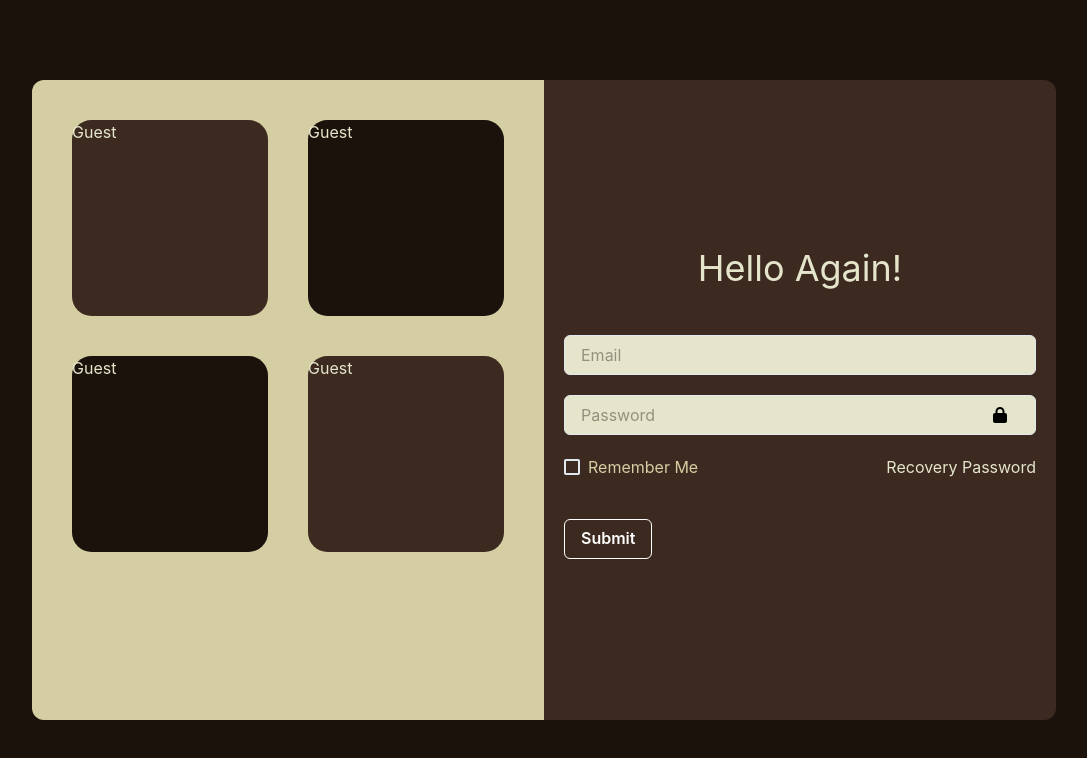
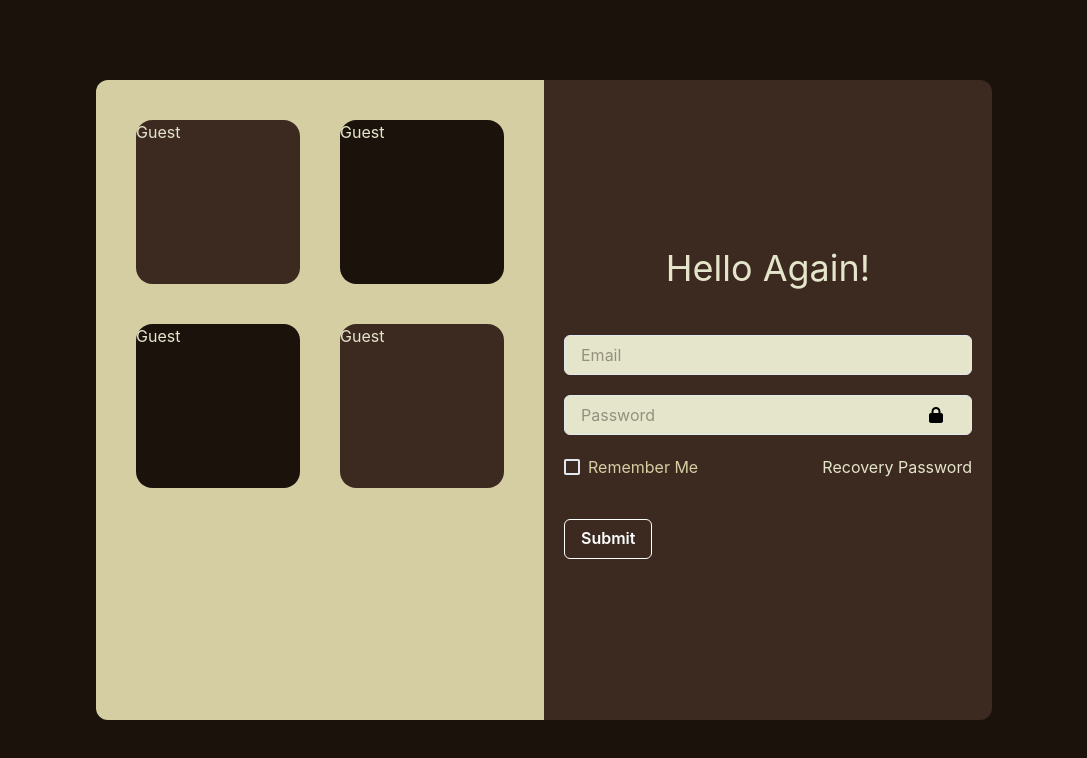
Before and after one commit to Sim-develop/interview-tool, a React (Vite) app: page /auth in a window 1280 px wide. Shown: the top 758 px of the page, without its empty margins (96-1183 px from the left). Built offline with nearby package versions, Linux system fonts and the light colour scheme.

Commit message:
chore: minor fixes

```diff
--- a/src/components/Input/index.tsx
+++ b/src/components/Input/index.tsx
@@ -8,15 +8,17 @@ import {
 } from "@chakra-ui/react";
 import { theme } from "../../assets/theme/theme";
 import { InputTypeProps } from "./Input.type";
+import React from "react";
 
-const Component = ({
-  type,
-  placeholder,
-  subElement,
-  addOn,
-  id,
-  ...prop
-}: InputTypeProps) => {
+export interface InputProps
+  extends InputTypeProps,
+    React.InputHTMLAttributes<HTMLInputElement> {}
+
+const Component = React.forwardRef<HTMLInputElement, InputProps>(
+  (
+    { type, placeholder, subElement, addOn, id, ...prop }: InputTypeProps,
+    ref
+  ) => {
     const { inputLeftElement, inputRightElement } = subElement ?? {};
     const { addOnLeft, addOnRight } = addOn ?? {};
     return (
@@ -29,6 +31,7 @@ const Component = ({
           placeholder={placeholder}
           _placeholder={{ opacity: 0.4, color: theme.colors.primaryDark }}
           focusBorderColor="transparent"
+          ref={ref}
           {...prop}
         />
         {inputLeftElement && (
@@ -43,6 +46,9 @@ const Component = ({
         {addOnRight && <InputRightAddon>{addOnRight}</InputRightAddon>}
       </InputGroup>
     );
-};
+  }
+);
+
+Input.displayName = "Input";
 
 export default Component;
--- a/src/routes/auth/Auth.tsx
+++ b/src/routes/auth/Auth.tsx
@@ -46,7 +46,7 @@ const Component = () => {
   const onSubmit: SubmitHandler<LoginSchemaType> = (data) => console.log(data);
   return (
     <Flex
-      backgroundColor={theme.colors.primaryMedium}
+      background={theme.colors.primaryMedium}
       p={5}
       direction="column"
       alignItems="stretch"
--- a/src/routes/auth/Introduction.tsx
+++ b/src/routes/auth/Introduction.tsx
@@ -23,12 +23,12 @@ const moveAround = (index: number) => keyframes`
     }
 `;
 
-const Block = styled.span<{ backgroundColor: string; index: number }>`
+const Block = styled.span<{ backgroundcolor: string; index: number }>`
   aspect-ratio: 1/1;
   padding: 20px;
   animation: ${(props) => moveAround(props.index)} 20s ease-in-out infinite;
   > div {
-    background-color: ${(props) => props.backgroundColor};
+    background-color: ${(props) => props.backgroundcolor};
     width: 100%;
     height: 100%;
     border-radius: 10%;
@@ -37,7 +37,7 @@ const Block = styled.span<{ backgroundColor: string; index: number }>`
 `;
 const Component = () => {
   return (
-    <Box backgroundColor={theme.colors.primaryLight} p={5}>
+    <Box background={theme.colors.primaryLight} p={5}>
       <Grid templateColumns="repeat(2, 1fr)">
         {Array(4)
           .fill("")
@@ -47,7 +47,7 @@ const Component = () => {
                 ? theme.colors.primaryDark
                 : theme.colors.primaryMedium;
             return (
-              <Block backgroundColor={color} index={index}>
+              <Block backgroundcolor={color} index={index} key={index}>
                 <div>Guest</div>
               </Block>
             );
--- a/src/routes/auth/index.tsx
+++ b/src/routes/auth/index.tsx
@@ -6,7 +6,7 @@ import { AbsoluteCenter, Box, Grid } from "@chakra-ui/react";
 const Component = () => {
   return (
     <Box width="100%" height="100vh" position="relative">
-      <AbsoluteCenter axis="both" width="80%" height="80%">
+      <AbsoluteCenter axis="both" width="80%" height="80%" maxW="4xl">
         <motion.div
           animate={{
             opacity: [0, 1],
```
Also changed, not shown: 1 other file (tests, documents, lock files or other folders). Lines whose indentation alone changed are shown as unchanged.
